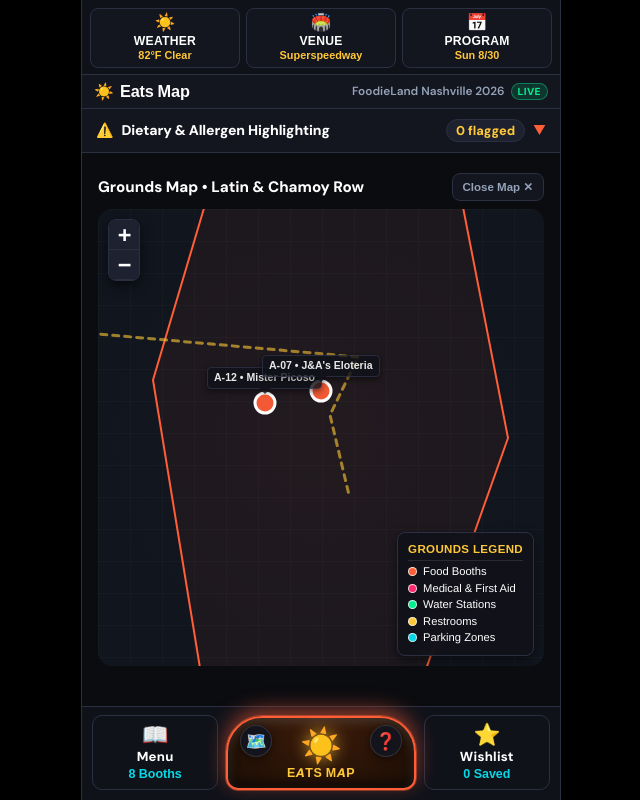
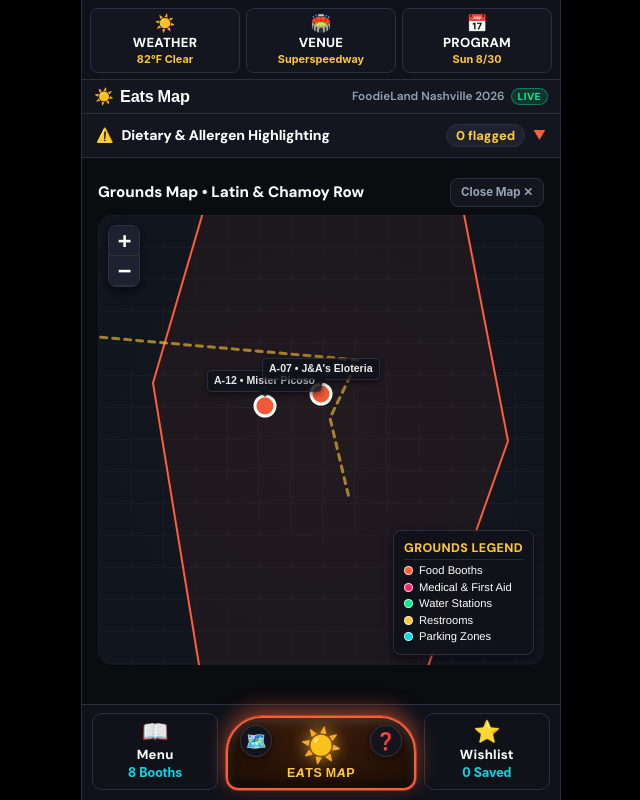
Before and after one commit to skrmwvr/eats-map, a plain HTML site: page index.html in a window 1280 px wide. Both pictures are taken after a click on the button "🌮 Latin Row Map". Shown: the whole page, without its empty margins (319-959 px from the left). Drawn offline with nearby package versions, Linux system fonts and the light colour scheme.

Commit message:
fix(typography): enforce universal DM Sans inheritance on all wildcard, button, form, and header elements and eradicate residual Outfit font rules

```diff
--- a/eats/foodieland/index.css
+++ b/eats/foodieland/index.css
@@ -46,10 +46,14 @@
   margin: 0;
   padding: 0;
   -webkit-tap-highlight-color: transparent;
+  font-family: inherit;
+}
+
+html, body, button, input, select, textarea {
+  font-family: 'DM Sans', -apple-system, BlinkMacSystemFont, 'Segoe UI', sans-serif;
 }
 
 html, body {
-  font-family: 'DM Sans', -apple-system, BlinkMacSystemFont, 'Segoe UI', sans-serif;
   background-color: #000000;
   color: var(--text-primary);
   height: 100%;
@@ -181,8 +185,8 @@ html, body {
 }
 
 .btn-top-title {
-  font-family: 'Outfit', sans-serif;
-  font-size: 0.76rem;
+  font-family: 'DM Sans', sans-serif;
+  font-size: 0.82rem;
   font-weight: 800;
   color: #fff;
   letter-spacing: 0.02em;
@@ -1453,10 +1457,10 @@ html, body {
 }
 
 .map-legend-overlay .legend-title {
-  font-family: 'Outfit', sans-serif;
+  font-family: 'DM Sans', sans-serif;
   font-weight: 800;
   color: var(--fl-yellow);
-  font-size: 0.72rem;
+  font-size: 0.78rem;
   margin-bottom: 4px;
   text-transform: uppercase;
   letter-spacing: 0.03em;
--- a/index.css
+++ b/index.css
@@ -46,10 +46,14 @@
   margin: 0;
   padding: 0;
   -webkit-tap-highlight-color: transparent;
+  font-family: inherit;
+}
+
+html, body, button, input, select, textarea {
+  font-family: 'DM Sans', -apple-system, BlinkMacSystemFont, 'Segoe UI', sans-serif;
 }
 
 html, body {
-  font-family: 'DM Sans', -apple-system, BlinkMacSystemFont, 'Segoe UI', sans-serif;
   background-color: #000000;
   color: var(--text-primary);
   height: 100%;
@@ -181,8 +185,8 @@ html, body {
 }
 
 .btn-top-title {
-  font-family: 'Outfit', sans-serif;
-  font-size: 0.76rem;
+  font-family: 'DM Sans', sans-serif;
+  font-size: 0.82rem;
   font-weight: 800;
   color: #fff;
   letter-spacing: 0.02em;
@@ -1453,10 +1457,10 @@ html, body {
 }
 
 .map-legend-overlay .legend-title {
-  font-family: 'Outfit', sans-serif;
+  font-family: 'DM Sans', sans-serif;
   font-weight: 800;
   color: var(--fl-yellow);
-  font-size: 0.72rem;
+  font-size: 0.78rem;
   margin-bottom: 4px;
   text-transform: uppercase;
   letter-spacing: 0.03em;
```
